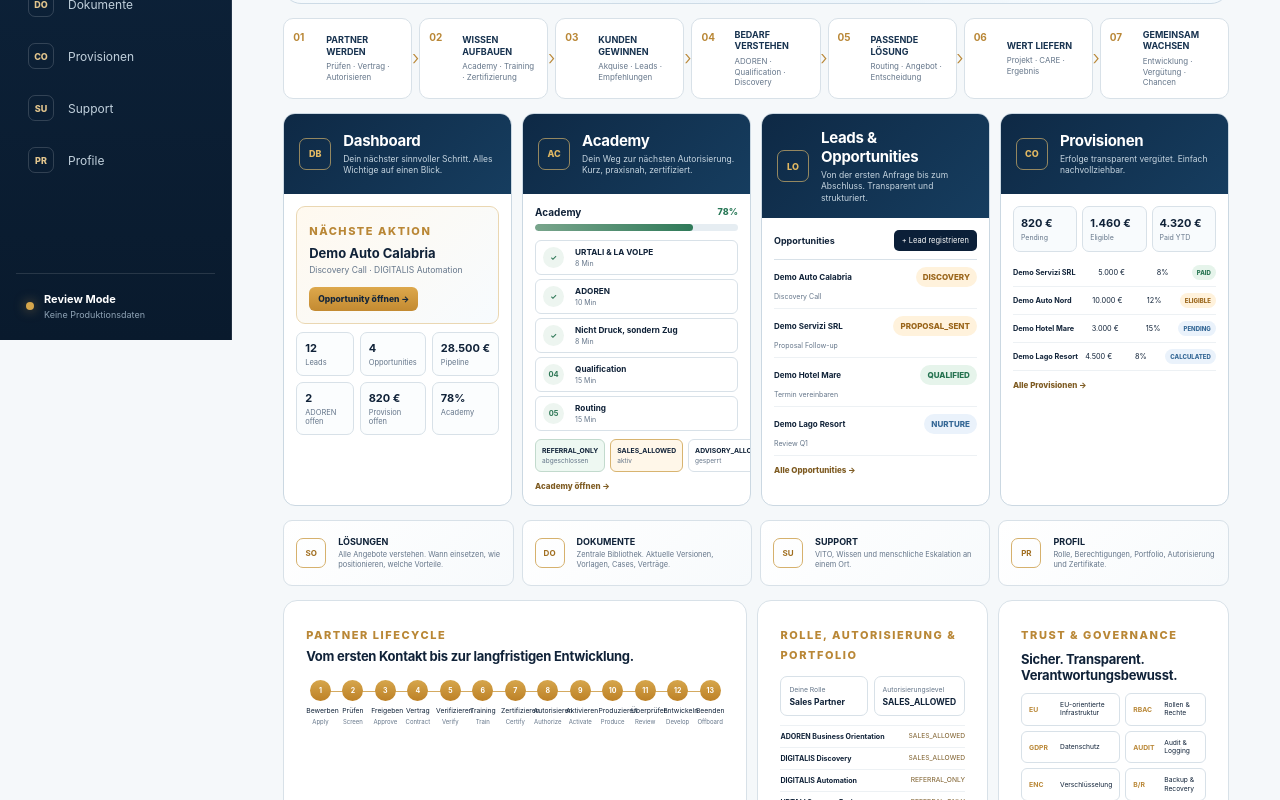
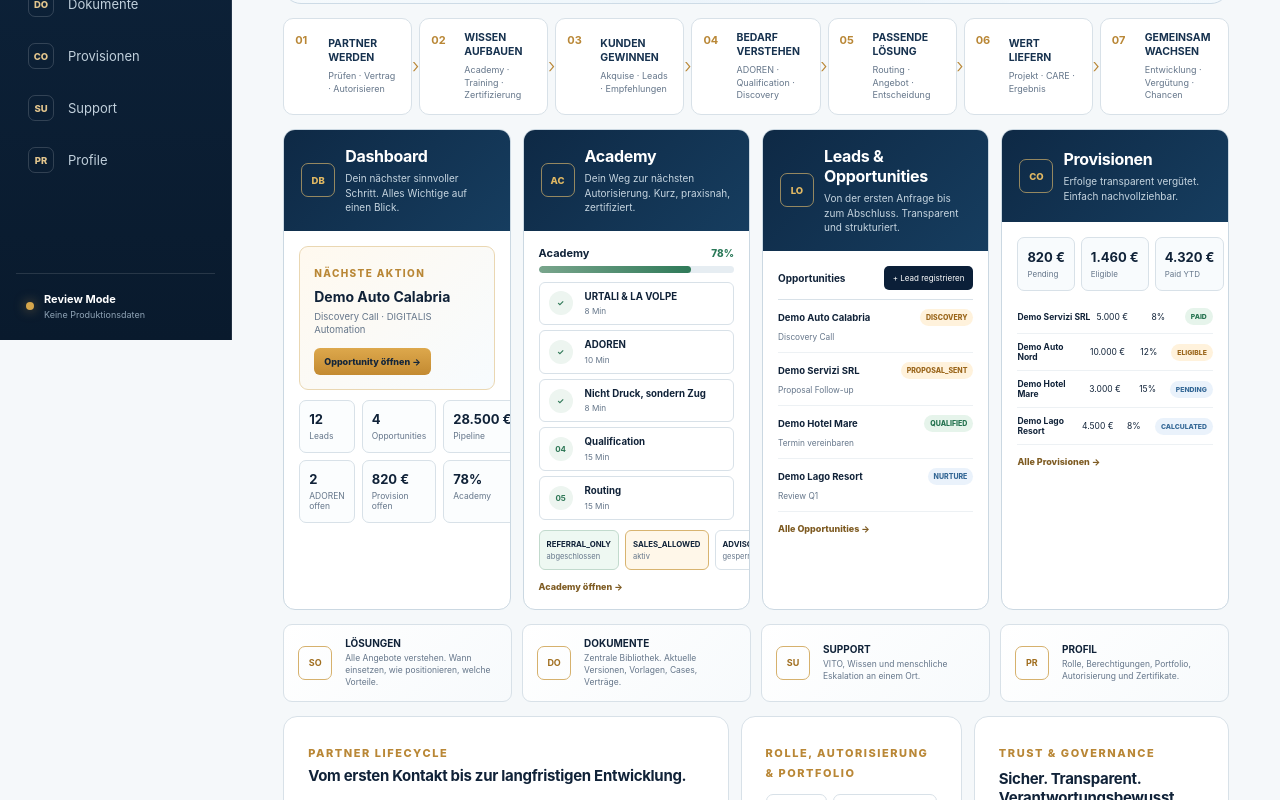
Before and after one commit to lavolpeofficial/vito-platform, a Next.js app in the folder apps/partner-portal/: page / in a window 1280 px wide. Shown: the part 460-1260 px from the top of the page. Built offline with nearby package versions, Linux system fonts and the light colour scheme.

Commit message:
style(partner-portal): improve dashboard typography and card readability v1.2

```diff
--- a/apps/partner-portal/app/globals.css
+++ b/apps/partner-portal/app/globals.css
@@ -655,3 +655,137 @@ small { color: var(--muted); }
   .northstar-values { grid-template-columns: 1fr; }
   .mini-metrics { grid-template-columns: 1fr 1fr; }
 }
+
+
+/* V1.2 readability pass — keep structure, increase legibility and breathing room */
+.portal-nav-link { font-size: 13px; }
+.portal-nav-link i { font-size: 9.5px; }
+.portal-topbar .eyebrow { font-size: 11.5px; }
+
+.northstar-journey article {
+  min-height: 84px;
+  padding: 12px 11px;
+}
+.northstar-journey article > b { font-size: 11px; }
+.northstar-journey strong { font-size: 10.5px; line-height: 1.35; }
+.northstar-journey small { margin-top: 5px; font-size: 9px; line-height: 1.42; }
+
+.northstar-primary-grid { align-items: stretch; gap: 12px; }
+.northstar-workcard { min-height: 410px; }
+.northstar-workcard > header {
+  min-height: 92px;
+  padding: 16px 17px;
+}
+.workcard-icon {
+  width: 34px;
+  height: 34px;
+  font-size: 9.5px;
+}
+.northstar-workcard > header h2 { font-size: 16px; }
+.northstar-workcard > header p { margin-top: 5px; font-size: 10px; line-height: 1.45; }
+.workcard-body { padding: 15px; }
+
+.mini-next-action { padding: 14px; }
+.mini-next-action .eyebrow { font-size: 10px; }
+.mini-next-action strong { margin-top: 7px; font-size: 14px; }
+.mini-next-action small { margin-top: 5px; font-size: 9.5px; line-height: 1.45; }
+.mini-next-action a { margin-top: 11px; padding: 8px 10px; font-size: 9px; }
+
+.mini-metrics { gap: 7px; margin-top: 10px; }
+.mini-metrics div { padding: 10px 9px; }
+.mini-metrics strong { font-size: 13px; }
+.mini-metrics span { margin-top: 4px; font-size: 8.5px; line-height: 1.25; }
+
+.academy-mini-head strong { font-size: 11px; }
+.academy-mini-head span { font-size: 10px; }
+.academy-mini-list { gap: 5px; }
+.academy-mini-row {
+  grid-template-columns: 27px 1fr;
+  gap: 9px;
+  padding: 8px 9px;
+}
+.academy-mini-row > b {
+  width: 24px;
+  height: 24px;
+  font-size: 8px;
+}
+.academy-mini-row strong { font-size: 9.7px; line-height: 1.3; }
+.academy-mini-row small { margin-top: 3px; font-size: 8.2px; }
+.authorization-mini { gap: 6px; margin-top: 10px; }
+.authorization-mini div { padding: 8px 7px; }
+.authorization-mini strong { font-size: 7.8px; }
+.authorization-mini small { margin-top: 3px; font-size: 7.5px; }
+
+.mini-tabs { padding-bottom: 9px; }
+.mini-tabs strong { font-size: 10px; }
+.mini-tabs a { padding: 7px 9px; font-size: 8px; }
+.mini-table > a { gap: 6px 9px; padding: 9px 0; }
+.mini-table > a > strong { font-size: 9.5px; }
+.mini-table > a > small { font-size: 8.3px; line-height: 1.35; }
+.mini-table .stage { font-size: 7px; padding: 4px 6px; }
+
+.commission-kpis { gap: 6px; }
+.commission-kpis div { padding: 11px 9px; }
+.commission-kpis strong { font-size: 13px; }
+.commission-kpis span { margin-top: 4px; font-size: 8px; }
+.commission-mini-table { margin-top: 9px; }
+.commission-mini-table > div { gap: 6px; padding: 8px 0; }
+.commission-mini-table strong,
+.commission-mini-table span { font-size: 8.5px; }
+.commission-mini-table .stage { padding: 4px 6px; font-size: 6.8px; }
+
+.northstar-inline-link { margin-top: 11px; font-size: 9px; }
+
+.northstar-shortcuts { gap: 10px; }
+.northstar-shortcuts > a {
+  min-height: 78px;
+  grid-template-columns: 36px 1fr;
+  gap: 11px;
+  padding: 12px 14px;
+}
+.northstar-shortcuts > a > b {
+  width: 34px;
+  height: 34px;
+  font-size: 9px;
+}
+.northstar-shortcuts strong { font-size: 10px; }
+.northstar-shortcuts small { margin-top: 4px; font-size: 8.5px; line-height: 1.4; }
+
+.northstar-lower-grid { gap: 12px; }
+.northstar-lower-grid .panel { padding: 24px; }
+.northstar-lifecycle .section-head h2,
+.northstar-trust h2 { font-size: 15px; }
+.lifecycle-track { margin-top: 18px; }
+.lifecycle-track b {
+  width: 23px;
+  height: 23px;
+  font-size: 7.5px;
+}
+.lifecycle-track span { font-size: 7.6px; line-height: 1.25; }
+.lifecycle-track small { margin-top: 4px; font-size: 6.8px; }
+
+.role-summary div { padding: 10px; }
+.role-summary span { font-size: 7.5px; }
+.role-summary strong { margin-top: 4px; font-size: 9.5px; }
+.portfolio-mini > div { padding: 7px 0; }
+.portfolio-mini strong { font-size: 8px; }
+.portfolio-mini span { font-size: 7.5px; }
+
+.trust-grid { gap: 6px; }
+.trust-grid div {
+  grid-template-columns: 28px 1fr;
+  gap: 7px;
+  padding: 8px;
+}
+.trust-grid b { font-size: 7.5px; }
+.trust-grid span { font-size: 7.6px; line-height: 1.3; }
+
+@media (max-width: 1180px) {
+  .northstar-workcard { min-height: 390px; }
+}
+
+@media (max-width: 820px) {
+  .northstar-workcard { min-height: auto; }
+  .northstar-journey strong { font-size: 10px; }
+  .northstar-journey small { font-size: 8.8px; }
+}
```
